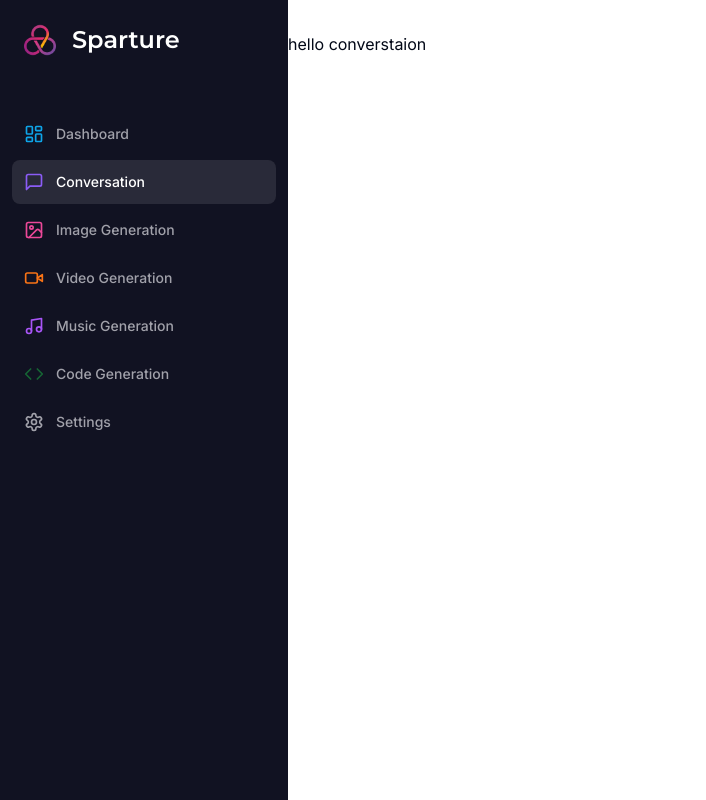
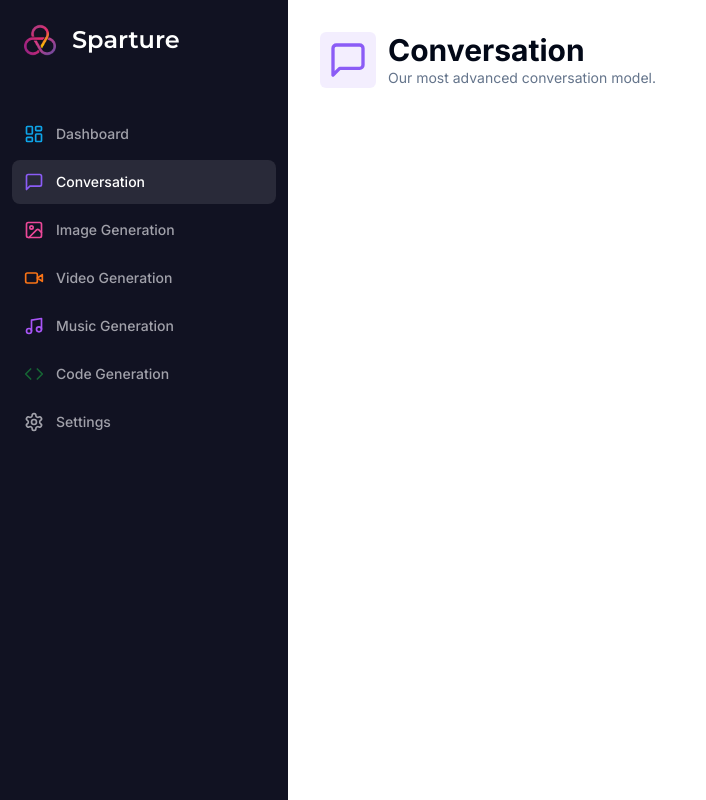
Before and after one commit to rejaulrasel/AI-Saas-Project, a Next.js app: page /conversation in a window 1280 px wide. Shown: the whole page, without its empty margins (0-706 px from the left). Built offline with nearby package versions, Linux system fonts and the light colour scheme.

Commit message:
added conversation ui partially and initialize zodresolvers

```diff
--- /dev/null
+++ b/app/(dashboard)/(routes)/conversation/constants.ts
@@ -0,0 +1,7 @@
+import * as z from "zod";
+
+export const formSchema = z.object({
+  prompt: z.string().min(1, {
+    message: "Prompt is required."
+  }),
+});
--- a/app/(dashboard)/(routes)/conversation/page.tsx
+++ b/app/(dashboard)/(routes)/conversation/page.tsx
@@ -1,9 +1,35 @@
-import React from 'react';
+"use client"
+
+import * as z from "zod";
+
+import Heading from '@/components/heading';
+import { MessageSquare } from 'lucide-react';
+import { useForm } from 'react-hook-form';
+import { zodResolver } from "@hookform/resolvers/zod";
+import { formSchema } from "./constants";
+
 
 const ConversationPage = () => {
+
+    const form = useForm<z.infer<typeof formSchema>>({
+        resolver: zodResolver(formSchema),
+        defaultValues: {
+          prompt: ""
+        }
+      })
+
     return (
         <div>
-            hello converstaion
+          <Heading
+          title="Conversation"
+          description="Our most advanced conversation model."
+          icon={MessageSquare}
+          iconColor="text-violet-500"
+          bgColor="bg-violet-500/10"
+          />
+      <div className="px-4 lg:px-8">
+
+          </div>
         </div>
     );
 };
--- /dev/null
+++ b/components/heading.tsx
@@ -0,0 +1,35 @@
+import { LucideIcon } from "lucide-react";
+
+import { cn } from "@/lib/utils";
+
+interface HeadingProps {
+    title: string;
+    description: string;
+    icon: LucideIcon;
+    iconColor?: string;
+    bgColor?: string;
+}
+
+const Heading = ({
+    title,
+    description,
+    icon: Icon,
+    iconColor,
+    bgColor,
+}: HeadingProps) => {
+    return (
+            <div className="px-4 lg:px-8 flex items-center gap-x-3 mb-8">
+                <div className={cn("p-2 w-fit rounded-md", bgColor)}>
+                    <Icon className={cn("w-10 h-10", iconColor)} />
+                </div>
+                <div>
+                    <h2 className="text-3xl font-bold">{title}</h2>
+                    <p className="text-sm text-muted-foreground">
+                        {description}
+                    </p>
+                </div>
+            </div>
+    );
+};
+
+export default Heading;
--- /dev/null
+++ b/components/ui/form.tsx
@@ -0,0 +1,176 @@
+import * as React from "react"
+import * as LabelPrimitive from "@radix-ui/react-label"
+import { Slot } from "@radix-ui/react-slot"
+import {
+  Controller,
+  ControllerProps,
+  FieldPath,
+  FieldValues,
+  FormProvider,
+  useFormContext,
+} from "react-hook-form"
+
+import { cn } from "@/lib/utils"
+import { Label } from "@/components/ui/label"
+
+const Form = FormProvider
+
+type FormFieldContextValue<
+  TFieldValues extends FieldValues = FieldValues,
+  TName extends FieldPath<TFieldValues> = FieldPath<TFieldValues>
+> = {
+  name: TName
+}
+
+const FormFieldContext = React.createContext<FormFieldContextValue>(
+  {} as FormFieldContextValue
+)
+
+const FormField = <
+  TFieldValues extends FieldValues = FieldValues,
+  TName extends FieldPath<TFieldValues> = FieldPath<TFieldValues>
+>({
+  ...props
+}: ControllerProps<TFieldValues, TName>) => {
+  return (
+    <FormFieldContext.Provider value={{ name: props.name }}>
+      <Controller {...props} />
+    </FormFieldContext.Provider>
+  )
+}
+
+const useFormField = () => {
+  const fieldContext = React.useContext(FormFieldContext)
+  const itemContext = React.useContext(FormItemContext)
+  const { getFieldState, formState } = useFormContext()
+
+  const fieldState = getFieldState(fieldContext.name, formState)
+
+  if (!fieldContext) {
+    throw new Error("useFormField should be used within <FormField>")
+  }
+
+  const { id } = itemContext
+
+  return {
+    id,
+    name: fieldContext.name,
+    formItemId: `${id}-form-item`,
+    formDescriptionId: `${id}-form-item-description`,
+    formMessageId: `${id}-form-item-message`,
+    ...fieldState,
+  }
+}
+
+type FormItemContextValue = {
+  id: string
+}
+
+const FormItemContext = React.createContext<FormItemContextValue>(
+  {} as FormItemContextValue
+)
+
+const FormItem = React.forwardRef<
+  HTMLDivElement,
+  React.HTMLAttributes<HTMLDivElement>
+>(({ className, ...props }, ref) => {
+  const id = React.useId()
+
+  return (
+    <FormItemContext.Provider value={{ id }}>
+      <div ref={ref} className={cn("space-y-2", className)} {...props} />
+    </FormItemContext.Provider>
+  )
+})
+FormItem.displayName = "FormItem"
+
+const FormLabel = React.forwardRef<
+  React.ElementRef<typeof LabelPrimitive.Root>,
+  React.ComponentPropsWithoutRef<typeof LabelPrimitive.Root>
+>(({ className, ...props }, ref) => {
+  const { error, formItemId } = useFormField()
+
+  return (
+    <Label
+      ref={ref}
+      className={cn(error && "text-destructive", className)}
+      htmlFor={formItemId}
+      {...props}
+    />
+  )
+})
+FormLabel.displayName = "FormLabel"
+
+const FormControl = React.forwardRef<
+  React.ElementRef<typeof Slot>,
+  React.ComponentPropsWithoutRef<typeof Slot>
+>(({ ...props }, ref) => {
+  const { error, formItemId, formDescriptionId, formMessageId } = useFormField()
+
+  return (
+    <Slot
+      ref={ref}
+      id={formItemId}
+      aria-describedby={
+        !error
+          ? `${formDescriptionId}`
+          : `${formDescriptionId} ${formMessageId}`
+      }
+      aria-invalid={!!error}
+      {...props}
+    />
+  )
+})
+FormControl.displayName = "FormControl"
+
+const FormDescription = React.forwardRef<
+  HTMLParagraphElement,
+  React.HTMLAttributes<HTMLParagraphElement>
+>(({ className, ...props }, ref) => {
+  const { formDescriptionId } = useFormField()
+
+  return (
+    <p
+      ref={ref}
+      id={formDescriptionId}
+      className={cn("text-sm text-muted-foreground", className)}
+      {...props}
+    />
+  )
+})
+FormDescription.displayName = "FormDescription"
+
+const FormMessage = React.forwardRef<
+  HTMLParagraphElement,
+  React.HTMLAttributes<HTMLParagraphElement>
+>(({ className, children, ...props }, ref) => {
+  const { error, formMessageId } = useFormField()
+  const body = error ? String(error?.message) : children
+
+  if (!body) {
+    return null
+  }
+
+  return (
+    <p
+      ref={ref}
+      id={formMessageId}
+      className={cn("text-sm font-medium text-destructive", className)}
+      {...props}
+    >
+      {body}
+    </p>
+  )
+})
+FormMessage.displayName = "FormMessage"
+
+export {
+  useFormField,
+  Form,
+  FormItem,
+  FormLabel,
+  FormControl,
+  FormDescription,
+  FormMessage,
+  FormField,
+}
--- /dev/null
+++ b/components/ui/label.tsx
@@ -0,0 +1,26 @@
+"use client"
+
+import * as React from "react"
+import * as LabelPrimitive from "@radix-ui/react-label"
+import { cva, type VariantProps } from "class-variance-authority"
+
+import { cn } from "@/lib/utils"
+
+const labelVariants = cva(
+  "text-sm font-medium leading-none peer-disabled:cursor-not-allowed peer-disabled:opacity-70"
+)
+
+const Label = React.forwardRef<
+  React.ElementRef<typeof LabelPrimitive.Root>,
+  React.ComponentPropsWithoutRef<typeof LabelPrimitive.Root> &
+    VariantProps<typeof labelVariants>
+>(({ className, ...props }, ref) => (
+  <LabelPrimitive.Root
+    ref={ref}
+    className={cn(labelVariants(), className)}
+    {...props}
+  />
+))
+Label.displayName = LabelPrimitive.Root.displayName
+
+export { Label }
--- a/package.json
+++ b/package.json
@@ -10,7 +10,9 @@
   },
   "dependencies": {
     "@clerk/nextjs": "^4.29.3",
+    "@hookform/resolvers": "^3.3.4",
     "@radix-ui/react-dialog": "^1.0.5",
+    "@radix-ui/react-label": "^2.0.2",
     "@radix-ui/react-slot": "^1.0.2",
     "class-variance-authority": "^0.7.0",
     "clsx": "^2.1.0",
@@ -18,8 +20,10 @@
     "next": "14.0.4",
     "react": "^18",
     "react-dom": "^18",
+    "react-hook-form": "^7.49.3",
     "tailwind-merge": "^2.2.0",
-    "tailwindcss-animate": "^1.0.7"
+    "tailwindcss-animate": "^1.0.7",
+    "zod": "^3.22.4"
   },
   "devDependencies": {
     "@types/node": "^20",
```
Also changed, not shown: 1 other file (tests, documents, lock files or other folders).
